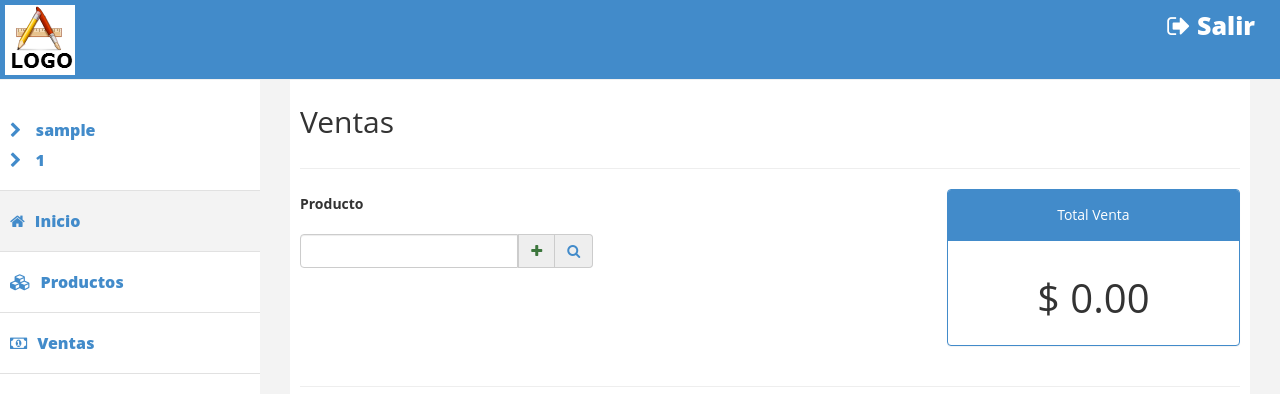
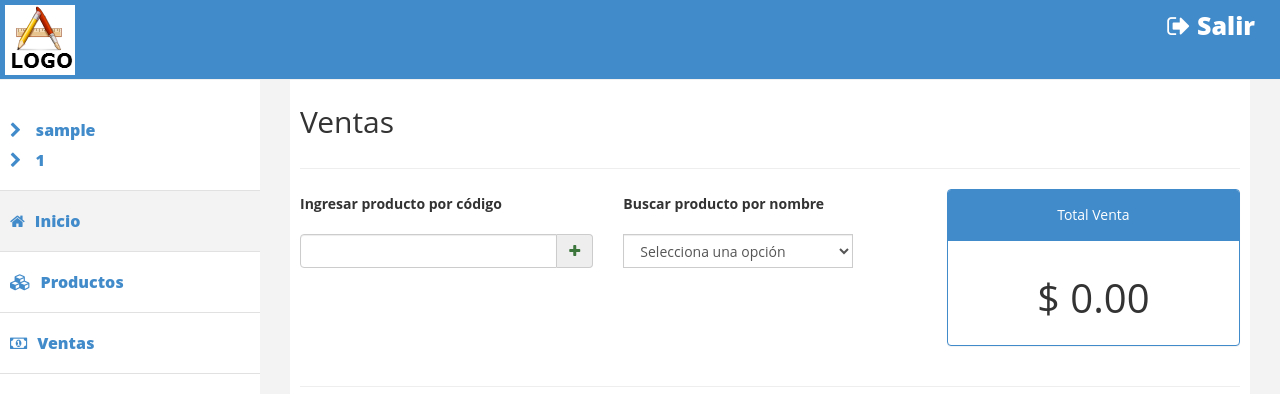
Before and after one commit to HL-Develop/ShopManager, a PHP site: page /panel/ventas/index.php in a window 1280 px wide. Shown: the top 394 px of the page. Run offline with PHP 8.4, Linux system fonts and the light colour scheme; the visitor is signed in with stand-in values (Sample User, id 1); data comes from the database, SQL or seed files in the repository.

Commit message:
Agrupar y buscar productos en la venta

```diff
--- a/controllers/producto.php
+++ b/controllers/producto.php
@@ -41,6 +41,11 @@
   function listarProductosActivos(){
     $pm = new productoModel();
     $lista = $pm->listarProductosActivos();
+    return $lista;
+  }
+  function listarProductosExistentes(){
+    $pm = new productoModel();
+    $lista = $pm->listarProductosExistentes();
     return $lista;
   }
 
--- a/models/producto.php
+++ b/models/producto.php
@@ -21,6 +21,23 @@
         $query = "SELECT categorias.nombre as categoria,codigo,descripcion,stock, precio, productos.id
         FROM productos INNER JOIN categorias ON productos.categoria=categorias.id
         WHERE productos.status=1 ORDER BY categoria";
+        $resultado = $this->con->query($query);
+        $this->con->close();
+        if($resultado->num_rows==0){
+          return false;
+        }else{
+          return $resultado;
+        }
+      }else{
+        return false;
+      }
+    }
+
+    function listarProductosExistentes(){
+      if($this->conectar()){
+        $query = "SELECT categorias.nombre as categoria,codigo,descripcion,stock, precio, productos.id
+        FROM productos INNER JOIN categorias ON productos.categoria=categorias.id
+        WHERE productos.status=1 AND productos.stock>0 ORDER BY categoria";
         $resultado = $this->con->query($query);
         $this->con->close();
         if($resultado->num_rows==0){
@@ -135,7 +152,7 @@
       if($this->conectar()){
         $query = "SELECT codigo,descripcion,stock, precio, productos.id
             FROM productos
-            WHERE productos.status=1 AND productos.codigo='".$codigo."';";
+            WHERE productos.status=1 AND productos.stock>0 AND productos.codigo='".$codigo."';";
         $resultado = $this->con->query($query);
         $this->con->close();
         if($resultado->num_rows==1){
--- a/panel/css/alertify.css
+++ b/panel/css/alertify.css
@@ -867,7 +867,7 @@
   margin-top: 10px;
 }
 .alertify-notifier .ajs-message.ajs-success {
-  background: rgba(91, 189, 114, 0.95);
+  background: rgba(91, 189, 114, 0.95); !important
 }
 .alertify-notifier .ajs-message.ajs-error {
   background: rgba(217, 92, 92, 0.95);
--- a/panel/js/function.js
+++ b/panel/js/function.js
@@ -74,12 +74,24 @@
       });
     /* ************************FUNCIONES DE MODULO VENTAS******************** */
       $('input#producto').on('keypress',function(event){
-        if(event.charCode==13){
+        if(event.charCode==13 || event.charCode==0){
           getProducto();
         }
       });
       $('.agregar-venta').on('click',function(event){
           getProducto();
+      });
+      $('select#listProductos').on('change',function(event){
+        var codigo = $(this).val();
+        $('input#producto').val(codigo);
+        $('input#producto').focus();
+        $(this).val('');
+        getProducto();
+        alertify.success(successLabel+'Producto Agregado.');
+      });
+      //======================================================================//
+      $('h1#total-venta').on('click',function(event){
+        calculaTotalVenta();
       });
       //======================================================================//
       $('.btn-vender').on('click',function(event){
@@ -88,18 +100,9 @@
         }else{
 
         }
-        $('#table-venta tr').each(function(){
-          console.log('tupla');
-        });
       });
       //======================================================================//
-      $('#table-venta tr').on('click',function() {
-        console.log('click on table tr');
-          $(this).children("td").on('click',function(){
-            console.log("click on td");
-          })
 
-      })
 
 });
 
@@ -272,38 +275,58 @@
     data:{type:'getProducto',producto:codigo},
     success:function(response){
       if(response=='0'){
-        console.log('Buscar producto');
+        alertify.error('<h4>'+errorLabel+'No encuentra producto. Buscar por nombre</h4>');
       }else{
         addItemVenta(JSON.parse(response));
-        calculaTotalVenta(JSON.parse(response).precio);
+        calculaTotalVenta();
       }
     },
     error:function(error){
-      alertify.error('<h4>'+errorLabel+'No se modificó el producto</h4>');
+      alertify.error('<h4>'+errorLabel+'No encuentra producto. Bucar por nombre</h4>');
     }
   });
+  $('input#producto').val('');
+}
 //============================================================================//
 function addItemVenta(producto){
+  var total = producto.precio;
+  var cantidad = 1;
+  $('#table-venta tr').each(function(){
+    var codigolHtml = $(this).children('td.codigo').html();
+    if(producto.codigo == codigolHtml){
+      var idProducto = $(this).children('td.codigo').attr('id');
+      total =   $(this).children('td#total'+idProducto).html().replace('$ ','');
+      cantidad = (total/producto.precio)+1;
+      total = parseFloat(producto.precio * cantidad).toFixed(2);
+      console.log(total);
+      calculaTotalVenta();
+      $(this).remove();
+    }
+  });
       var tupla ='<tr>';
-  tupla+= '<td class="td-center">'+producto.codigo+'</td>';
+      tupla+= '<td id="'+producto.id+'" class="td-center codigo">'+producto.codigo+'</td>';
       tupla+= '<td>'+producto.descripcion+'</td>';
-  tupla+='<td class="td-center" ><input id="'+producto.id+'" type="number" min="1" onchange="'+echoOnchangeVenta()+'" value="1"/></td>';
+      tupla+='<td class="td-center" ><input id="'+producto.id+'" onchange="'+echoOnchangeProducto()+'" type="number" min="1" max="'+producto.stock+'" value="'+cantidad+'"/></td>';
       tupla+= '<td id="precio'+producto.id+'" class="td-center">$ '+producto.precio+'</td>';
-  tupla+= '<td id="total'+producto.id+'" class="td-center">$ '+producto.precio+'</td>';
-  tupla+= '<td onclick="$(this).closest(\'tr\').remove();" class="td-center delete-item-venta"><i class="fa fa-times fa-2x text-danger" aria-hidden="true"></i></td>';
+      tupla+= '<td id="total'+producto.id+'" class="td-center total">$ '+total+'</td>';
+      tupla+= '<td onclick="$(this).closest(\'tr\').remove();" class="td-center"><i class="fa fa-times fa-2x text-danger" aria-hidden="true"></i></td>';
       tupla+= '</tr>';
       $('tbody').append(tupla);
 }
 //============================================================================//
-function echoOnchangeVenta(){
-  var cadena ="$('td#total'+$(this).attr('id')).html('$ '+parseFloat(parseFloat($('td#precio'+$(this).attr('id')).html().replace('$ ',''))*parseFloat($(this).val())).toFixed(2));";
+function echoOnchangeProducto(){
+  var cadena ="$('td#total'+$(this).attr('id')).html('$ '+parseFloat(parseFloat($('td#precio'+$(this).attr('id')).html().replace('$ ',''))*parseFloat($(this).val())).toFixed(2));$('h1#total-venta').click();";
   return cadena;
 }
 //============================================================================//
-function calculaTotalVenta(precio){
-  var total = parseFloat('0.00').toFixed(2);
-  $('h1#total-venta').empty();
-  $('h1#total-venta').append('$ '+total);
+function calculaTotalVenta(){
+  var total = '0.00';
+  $('#table-venta tr').each(function(){
+    var totalHtml = $(this).children('td.total').html();
+    if(totalHtml!=undefined && totalHtml!=''){
+      totalHtml = totalHtml.replace('$ ','');
+      total= parseFloat(parseFloat(total) + parseFloat(totalHtml)).toFixed(2);
     }
-
+  });
+  $('h1#total-venta').html('$ '+ total);
 }
--- a/panel/ventas/index.php
+++ b/panel/ventas/index.php
@@ -6,6 +6,9 @@
 <html>
   <?php
     include($_SERVER['DOCUMENT_ROOT'].'/ShopManager/panel/modules/head.php');
+    include($_SERVER['DOCUMENT_ROOT'].'/ShopManager/controllers/producto.php');
+    $producto = new ProductoController();
+    $lista = $producto->listarProductosExistentes();
   ?>
   <body>
     <div id="wrapper">
@@ -21,18 +24,30 @@
           <!-- formulario de captura -->
           <div class="row">
             <div class="col-lg-4 col-md-4">
-                <label>Producto</label>
-                <div class="input-group">
-                  <input name="producto" id="producto" type="text" required class="form-control">
-                  <span class="input-group-addon agregar-venta">
-                    <i class="fa fa-plus text-success" aria-hidden="true"></i>
-                  </span>
-                  <span class="input-group-addon">
-                    <i class="fa fa-search text-primary" aria-hidden="true"></i>
-                  </span>
-                </div>
+              <label>Ingresar producto por código</label>
+              <div class="input-group">
+                <input name="producto" id="producto" type="text" class="form-control"required>
+                <span class="input-group-addon agregar-venta">
+                  <i class="fa fa-plus text-success" aria-hidden="true"></i>
+                </span>
+              </div>
             </div>
-            <div class="col-lg-4 col-md-4 col-md-offset-4">
+            <div class="col-lg-4 col-md-4">
+              <label>Buscar producto por nombre</label>
+              <div class="input-group">
+                <select id="listProductos" class="form-control">
+                  <option value="" >Selecciona una opción</option>
+                  <?php
+                      while ($fila=$lista->fetch_assoc()) {
+                  ?>
+                      <option value="<?php echo $fila['codigo']; ?>"><?php echo $fila['descripcion']; ?></option>
+                  <?php
+                      }
+                  ?>
+                </select>
+              </div>
+            </div>
+            <div class="col-lg-4 col-md-4">
               <div class="panel panel-primary">
                 <div class="panel-heading">
                   Total Venta
```
Lines whose indentation alone changed are shown as unchanged.
